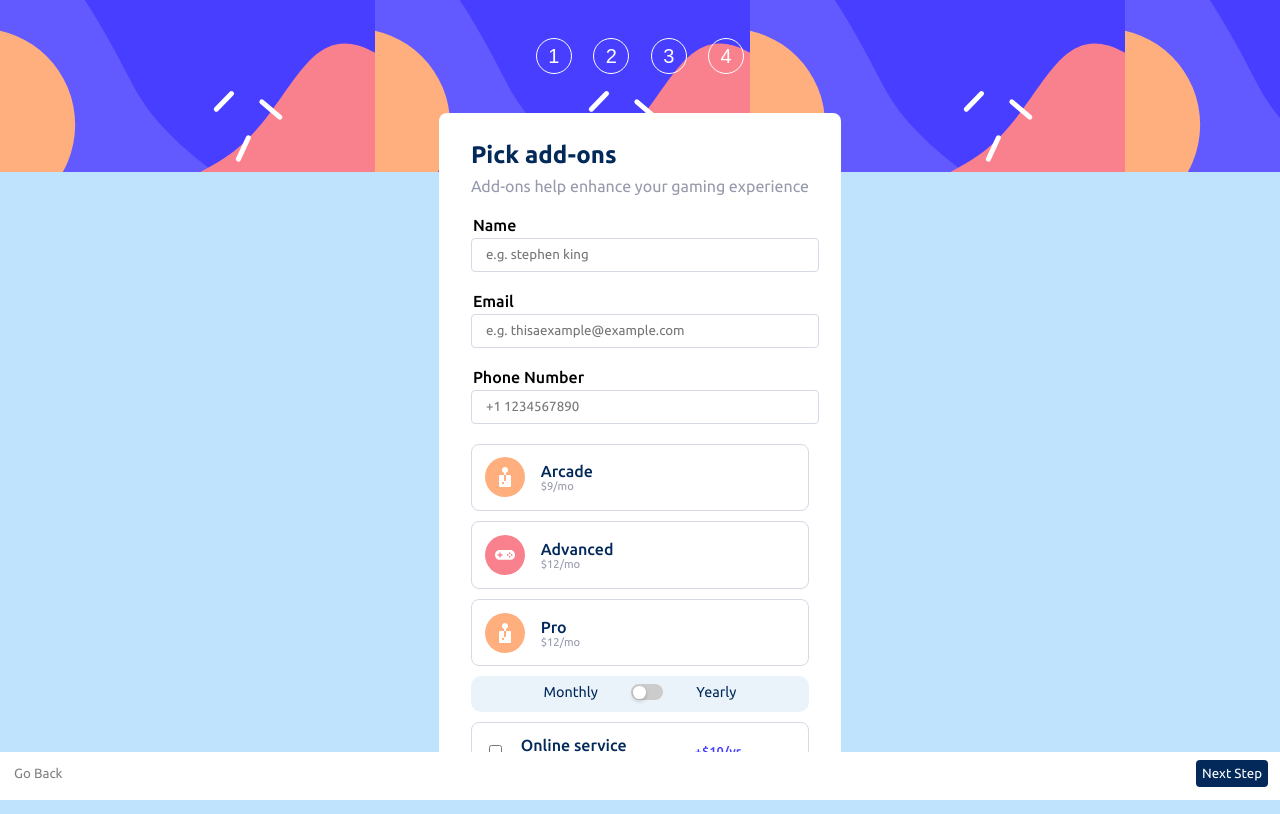
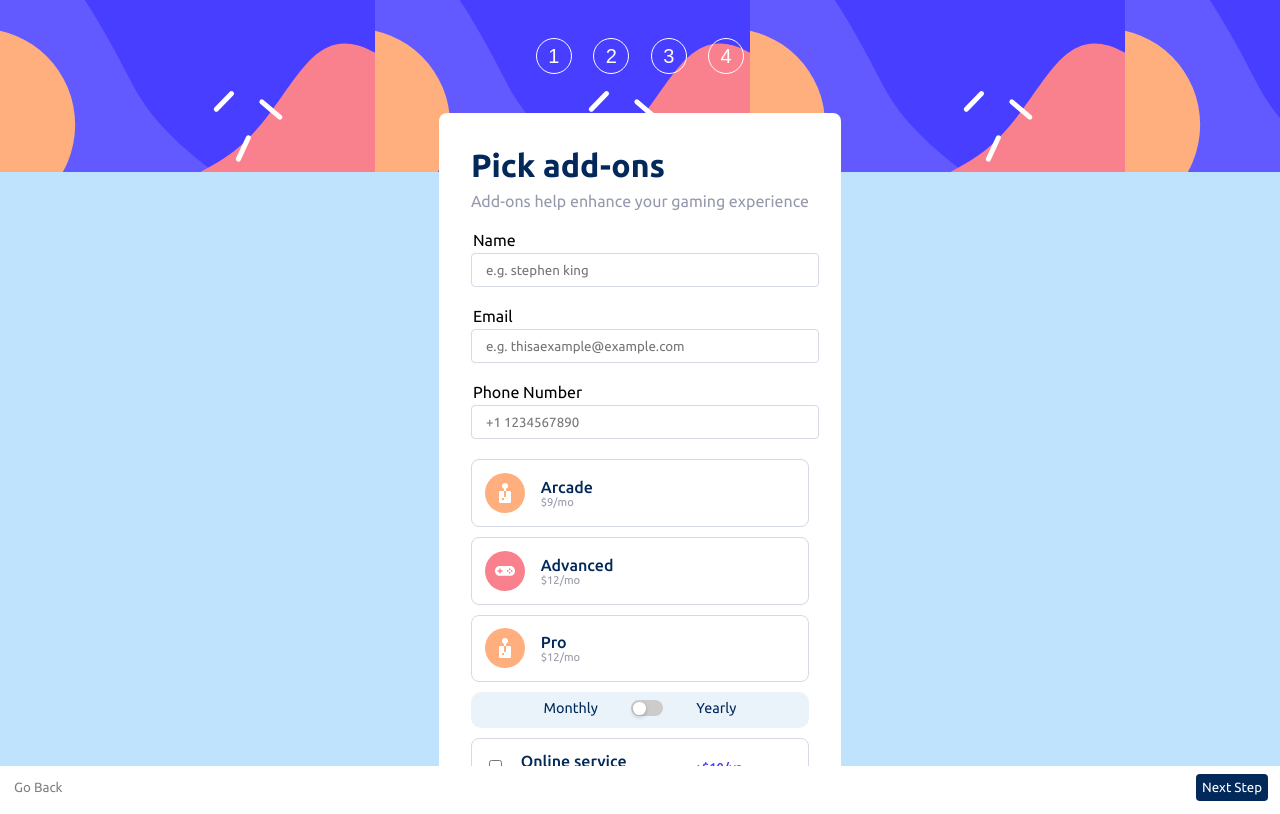
Before and after one commit to yaadevmohit/modern-form, a React (Vite) app: page / in a window 1280 px wide. Built offline with nearby package versions, Linux system fonts and the light colour scheme.

Commit message:
make code consistent

```diff
--- a/src/App.css
+++ b/src/App.css
@@ -1,4 +1,12 @@
 /* main app */
+:root {
+  --marine-blue: hsl(213, 96%, 18%);
+  --light-gray: hsl(229, 24%, 87%);
+  --cool-gray: hsl(231, 11%, 63%);
+  --white: hsl(0, 0%, 100%)
+}
+
+
 
 .form-container {
   display: flex;
@@ -63,6 +71,38 @@
   font-family: "Ubuntu-Regular";
   margin: 0.5rem;
   padding: 6px;
+}
+
+/* Step header component */
+
+.heading-info {
+  margin-bottom: 8px;
+  font-size: 32px;
+  font-family: "Ubuntu-Bold";
+  color: var(--marine-blue);
+}
+
+.about-info {
+  color: var(--cool-gray);
+  font-family: "Ubuntu-Regular";
+  font-size: 16px;
+}
+
+/* Step one */
+.form-field {
+  margin: 20px 8px 20px 0px;
+  font-family: "Ubuntu-Regular";
+}
+
+.form-input {
+  width: 100%;
+  height: 30px;
+  margin-top: 4px;
+  border-radius: 4px;
+  border: hsl(229, 24%, 87%) solid;
+  border-width: thin;
+  padding-left: 14px;
+  font-family: "Ubuntu-Regular";
 }
 
 
--- a/src/Footer.jsx
+++ b/src/Footer.jsx
@@ -1,5 +1,3 @@
-import './App.css'
-
 const Footer = () => {
     return (
         <>
--- /dev/null
+++ b/src/InputField.jsx
@@ -0,0 +1,13 @@
+
+const InputField = ({name, id, type, placeholder}) => {
+
+    return (
+        <div className='form-field'>
+            <legend for={id}>{name}</legend>
+            <input type={type} id={id} name={id} placeholder={placeholder} className='form-input'/>
+        </div>
+    )
+}
+
+
+export default InputField
--- a/src/StepInfo.jsx
+++ b/src/StepInfo.jsx
@@ -1,32 +1,9 @@
-import './index.css'
+  const StepInfo = ({heading, about}) => {
 
-const colors = {
-    marineBlue: "hsl(213, 96%, 18%)",
-    lightGray: "hsl(229, 24%, 87%)",
-    coolGray: "hsl(231, 11%, 63%)",
-    white: "hsl(0, 0%, 100%)"
-
-  }
-
-const StepInfo = ({heading, about}) => {
-
-      const styles = {
-        headingInfo: {
-          marginBottom: "8px",
-          font: "32px",
-          fontFamily: "Ubuntu-Bold",
-          color: colors.marineBlue
-        },
-        aboutInfo: {
-          color: colors.coolGray,
-          fontFamily: "Ubuntu-Regular",
-          fontSize: "16px"
-        }
-      }
     return (
       <div >
-        <h2 style={styles.headingInfo}>{heading}</h2>
-        <span style={styles.aboutInfo}>{about}</span>
+        <h2 className='heading-info'>{heading}</h2>
+        <span className='about-info'>{about}</span>
       </div>
     )
   }
--- a/src/StepOne.jsx
+++ b/src/StepOne.jsx
@@ -1,38 +1,5 @@
 import React from 'react'
-
-const colors = {
-    coolGray: "hsl(231, 11%, 63%)",
-    lightGray: "hsl(229, 24%, 87%)"
-}
-
-const InputField = ({name, id, type, placeholder}) => {
-    const styles = {
-        formField: {
-            margin: "20px 8px 20px 0px",
-            fontFamily: "Ubuntu-Medium"
-        },
-
-        formInput: {
-            width: "100%",
-            height: "30px",
-            marginTop: "4px",
-            borderRadius: "4px",
-            border: `${colors.lightGray} solid`,
-            borderWidth: "thin",
-            paddingLeft: "14px",
-            fontFamily: "Ubuntu-Regular",
-        }
-    }
-    return (
-        <div style={styles.formField}>
-            <legend for={id}>{name}</legend>
-            <input type={type} id={id} name={id} placeholder={placeholder} style={styles.formInput}/>
-        </div>
-    )
-}
-
-
-
+import InputField from './InputField'
 
 const StepOne = () => {
 
--- a/src/StepThree.jsx
+++ b/src/StepThree.jsx
@@ -1,4 +1,3 @@
-import './App.css'
 import Option from './Option'
 
 const StepThree = () => {
--- a/src/StepTwo.jsx
+++ b/src/StepTwo.jsx
@@ -3,7 +3,6 @@ import './assets/fonts/Ubuntu-Bold.ttf'
 import arcadeSvg from './assets/images/icon-arcade.svg'
 import advancedSvg from './assets/images/icon-advanced.svg'
 import proSvg from './assets/images/icon-pro.svg'
-import './App.css'
 import Option from './Option'
 
 const optionsData = {
```
